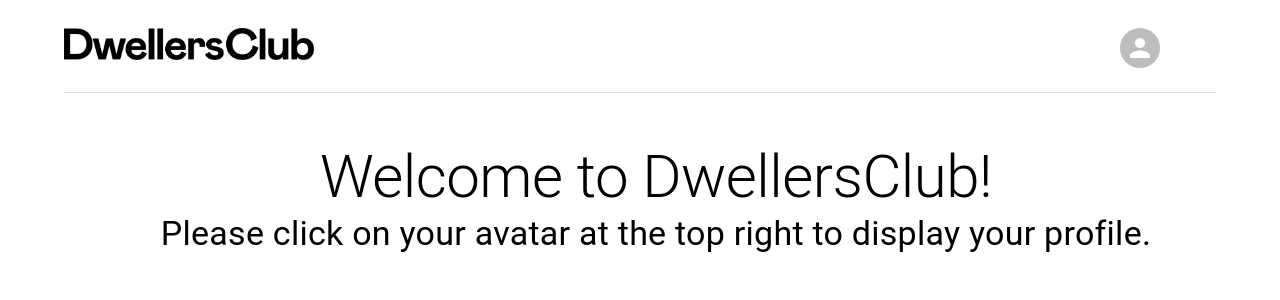
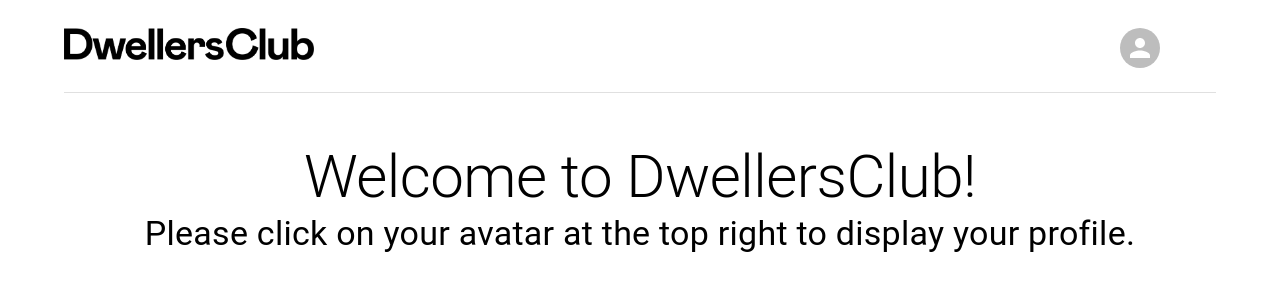
Before and after one commit to RosyLo/dc_nextjs_mui_challenge, a Next.js app: page / in a window 1280 px wide. Shown: the top 300 px of the page. Built offline with nearby package versions, Linux system fonts and the light colour scheme; no server answers; the database is empty.

Commit message:
feat: mui format

```diff
--- a/components/common/block.tsx
+++ b/components/common/block.tsx
@@ -1,5 +1,5 @@
 import { FC } from 'react';
-import { Box } from '@mui/material';
+import Box from '@mui/material/Box';
 
 export const Block: FC = ({ children }) => {
   return (
--- a/components/common/loading.tsx
+++ b/components/common/loading.tsx
@@ -1,5 +1,6 @@
 import { FC } from 'react';
-import { CircularProgress, Backdrop } from '@mui/material';
+import CircularProgress from '@mui/material/CircularProgress';
+import Backdrop from '@mui/material/Backdrop';
 
 interface LoadingProps {
   isLoading: boolean;
--- a/components/common/paymentPeriod.tsx
+++ b/components/common/paymentPeriod.tsx
@@ -1,5 +1,5 @@
 import { FC } from 'react';
-import { NativeSelect } from '@mui/material';
+import NativeSelect from '@mui/material/NativeSelect';
 
 const handlePeriodChange = async (
   paymentPeriod: string,
--- a/components/common/text.tsx
+++ b/components/common/text.tsx
@@ -1,5 +1,5 @@
 import { FC } from 'react';
-import { Box } from '@mui/material';
+import Box from '@mui/material/Box';
 
 type ITitle = {
   color?: string;
--- a/components/layout/header.tsx
+++ b/components/layout/header.tsx
@@ -4,7 +4,7 @@
 import Container from '@mui/material/Container';
 import Avatar from '@mui/material/Avatar';
 import Grid from '@mui/material/Grid';
-import ButtonBase from '@mui/material/ButtonBase';
+import Button from '@mui/material/ButtonBase';
 import Divider from '@mui/material/Divider';
 
 type HeaderProps = {
@@ -51,9 +51,9 @@
       </Head>
       <Container>&nbsp;</Container>
       <Box mb={3} mt={1}>
-        <Grid container display="flex" flexDirection="row">
+        <Grid container>
           <Grid item xs={6}>
-            <ButtonBase onClick={showHome}>
+            <Button onClick={showHome}>
               <Box
                 component="img"
                 src="/images/dcLogoBlack.png"
@@ -63,14 +63,14 @@
                   maxWidth: { xs: 350, md: 250 },
                 }}
               />
-            </ButtonBase>
+            </Button>
           </Grid>
           <Grid item xs={5}></Grid>
           <Grid item xs={1} justifyContent="flex-end">
             <Box>
-              <ButtonBase onClick={showProfile}>
+              <Button onClick={showProfile}>
                 <Avatar alt="You" src={user.avatar} />
-              </ButtonBase>
+              </Button>
             </Box>
           </Grid>
         </Grid>
--- a/pages/index.tsx
+++ b/pages/index.tsx
@@ -1,6 +1,7 @@
 import type { NextPage } from 'next';
 import Container from '@mui/material/Container';
-import { Typography } from '@mui/material';
+import Typography from '@mui/material/Typography';
+import Box from '@mui/material/Box';
 import Header from '../components/layout/header';
 import { getCustomer } from '../service/customer';
 
@@ -33,7 +34,7 @@
     <>
       <Header user={user} />
       <Container>
-        <Container sx={{ m: 2, mt: 6 }}>
+        <Box sx={{ m: 2, mt: 6 }}>
           <Typography variant="h2" align="center">
             Welcome to DwellersClub!
           </Typography>
@@ -41,7 +42,7 @@
             Please click on your avatar at the top right to display your
             profile.
           </Typography>
-        </Container>
+        </Box>
       </Container>
     </>
   );
```
Also changed, not shown: pages/customer/contract/[id].tsx (+7 -2 lines), pages/customer/profile/[id].tsx (+21 -23 lines).
